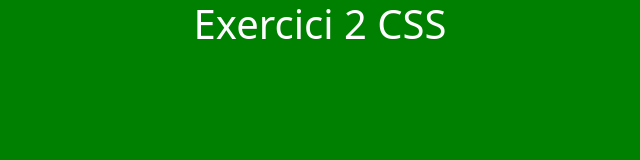
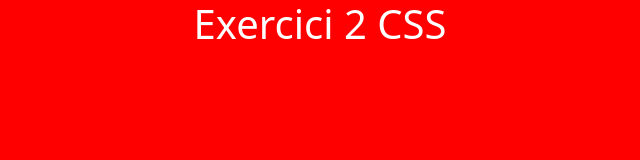
Before and after one commit to eamargant/ExercicisCSS, a website: page Bootstrap/boot.html in a window 1280 px wide. Shown: the whole page, without its empty margins (320-960 px from the left). Drawn offline with nearby package versions, Linux system fonts and the light colour scheme.

Commit message:
bootstrap

```diff
--- a/Bootstrap/style.scss
+++ b/Bootstrap/style.scss
@@ -6,6 +6,9 @@
 @import "./node_modules/bootstrap/scss/variables";
 @import "./node_modules/bootstrap/scss/mixins";
 
+$primary: red;
+$dark: hwb(59 0% 0%);
+
 .container-fluid{
     background-color: black;
     height: 100vh;
@@ -13,13 +16,13 @@
 
 @include media-breakpoint-between(xs, md){
     .container-fluid{
-        background-color: violet;
+        background-color: $dark;
 
     }
 }
 @include media-breakpoint-between(md, xxl){
     .container-fluid{
-        background-color: green;
+        background-color: $primary;
 
     }
 }
```
Also changed, not shown: Bootstrap/Exercicis/Exercici3/Resultat1.PNG (added), Bootstrap/Exercicis/Exercici3/Resultat2.PNG (added), Bootstrap/Exercicis/Exercici3/html.PNG (added), Bootstrap/Exercicis/Exercici3/scss.PNG (added), Bootstrap/style.css, 1 other file.
